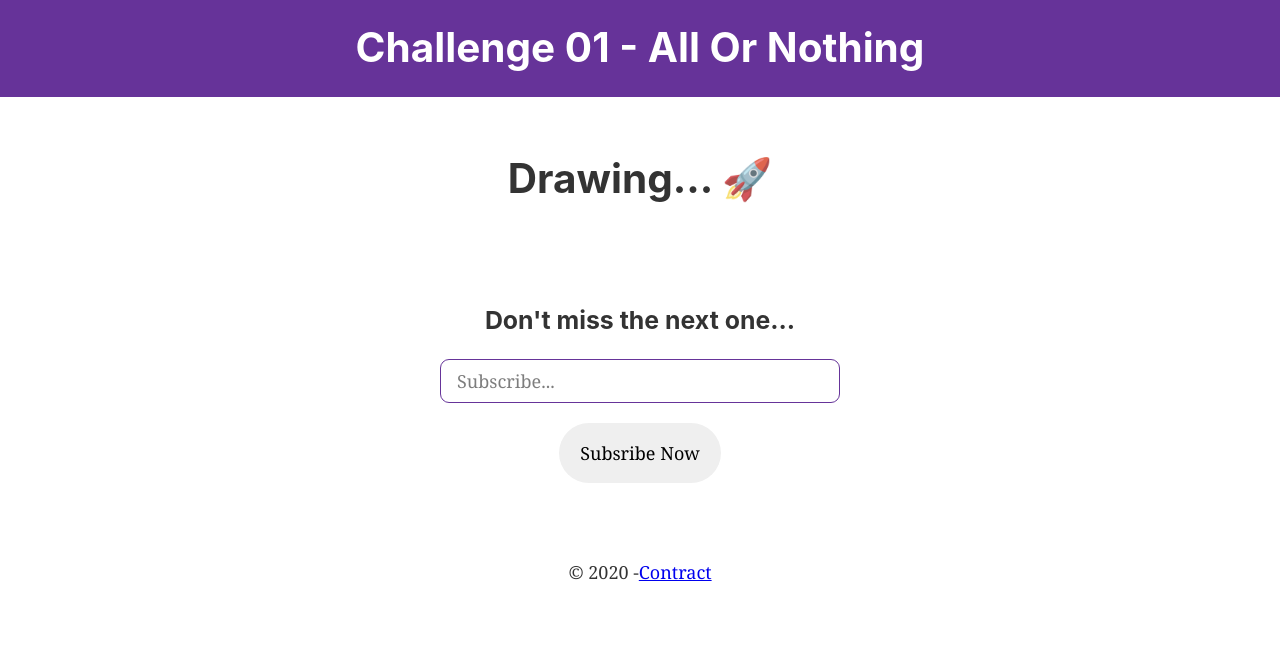
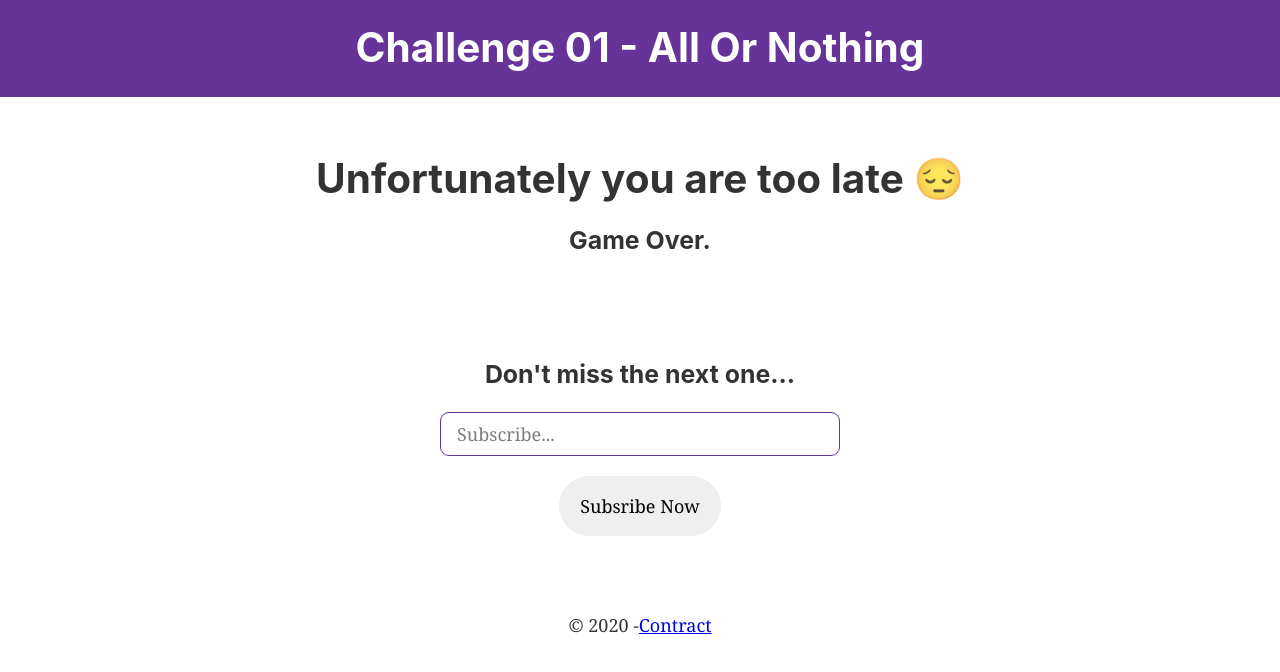
Before and after one commit to kpaschalidis/ch1-landing-page, a Gatsby site: page / in a window 1280 px wide. Built offline with nearby package versions, Linux system fonts and the light colour scheme; Gatsby itself is replaced by a stand-in of ours.

Commit message:
Update status.

```diff
--- a/src/pages/index.js
+++ b/src/pages/index.js
@@ -19,12 +19,12 @@ class IndexPage extends React.Component {
       <Layout>
         <SEO title="Home" />
         <div style={{ display: 'flex', justifyContent: 'center' }}>
-          <h1>Drawing... <span>🚀</span></h1>
-          {/* <h1>Unfortunately you are too late <span>😔</span></h1> */}
+          {/* <h1>Drawing... <span>🚀</span></h1> */}
+          <h1>Unfortunately you are too late <span>😔</span></h1>
         </div>
 
         <div style={{ display: 'flex', justifyContent: 'center' }}>
-          {/* <h3>Game Over.</h3> */}
+          <h3>Game Over.</h3>
         </div>
         <div style={{ marginTop: '80px', display: 'flex', justifyContent: 'center' }}>
 
```
